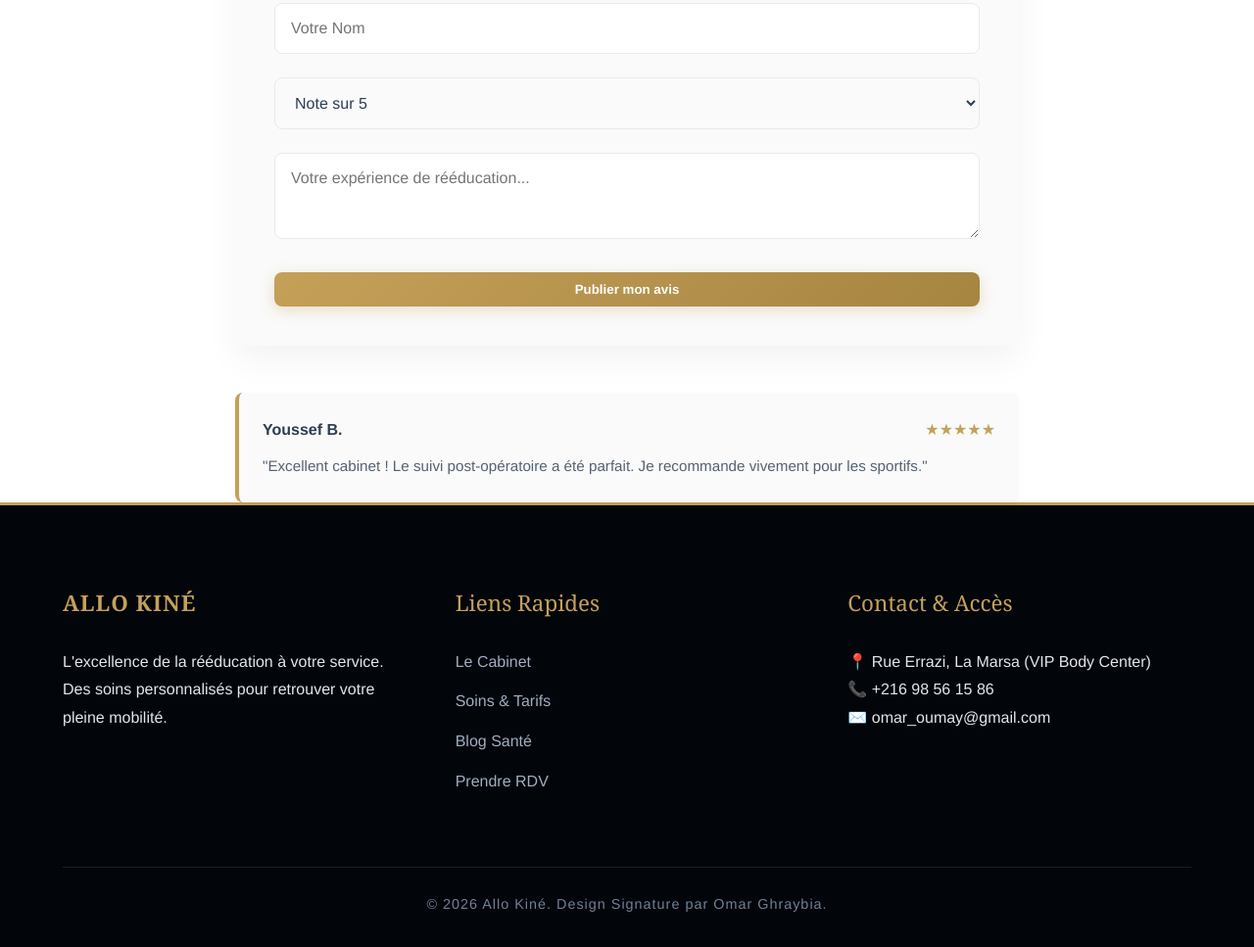
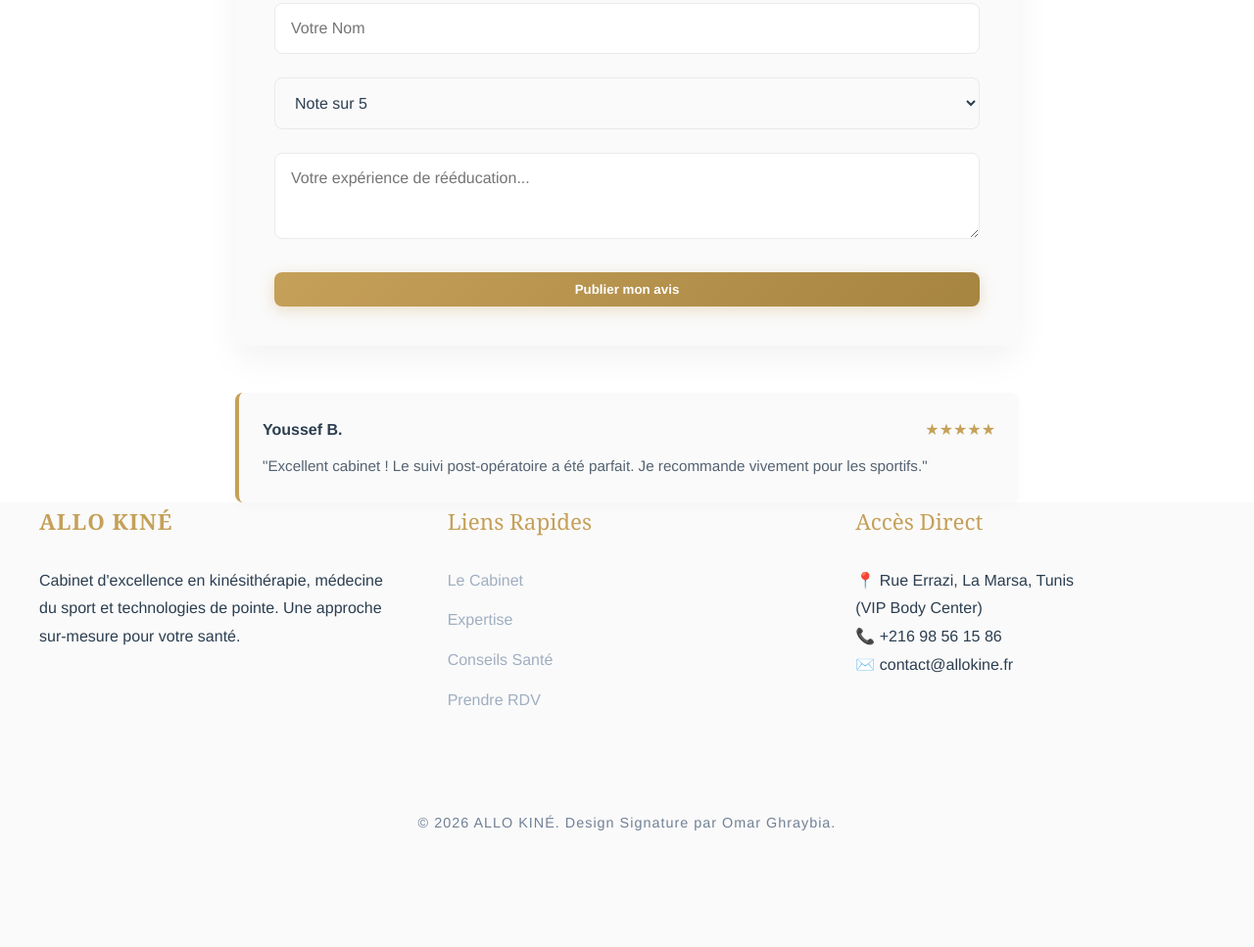
Before and after one commit to omarghraibia/ALLO-KINE-V2, a website: page public/index.html in a window 1280 px wide. Shown: the part 2041-3008 px from the top of the page at 98% size. After the commit the page ends 2895 px from the top, so only its background shows below. Drawn offline with Linux system fonts and the light colour scheme.

Commit message:
Update index.html

```diff
--- a/public/index.html
+++ b/public/index.html
@@ -86,30 +86,30 @@
         </section>
     </main>
 
-    <footer class="pro-footer">
+    <footer class="footer">
         <div class="footer-container">
             <div class="footer-col">
                 <h3 class="brand-name">ALLO KINÉ</h3>
-                <p>L'excellence de la rééducation à votre service. Des soins personnalisés pour retrouver votre pleine mobilité.</p>
+                <p>Cabinet d'excellence en kinésithérapie, médecine du sport et technologies de pointe. Une approche sur-mesure pour votre santé.</p>
             </div>
             <div class="footer-col">
                 <h3>Liens Rapides</h3>
                 <ul>
                     <li><a href="/cabinet.html">Le Cabinet</a></li>
-                    <li><a href="/competences.html">Soins & Tarifs</a></li>
-                    <li><a href="/blog.html">Blog Santé</a></li>
+                    <li><a href="/experiences.html">Expertise</a></li>
+                    <li><a href="/blog.html">Conseils Santé</a></li>
                     <li><a href="/contact.html">Prendre RDV</a></li>
                 </ul>
             </div>
             <div class="footer-col">
-                <h3>Contact & Accès</h3>
-                <p>📍 Rue Errazi, La Marsa (VIP Body Center)</p>
+                <h3>Accès Direct</h3>
+                <p>📍 Rue Errazi, La Marsa, Tunis<br>(VIP Body Center)</p>
                 <p>📞 +216 98 56 15 86</p>
-                <p>✉️ omar_oumay@gmail.com</p>
+                <p>✉️ contact@allokine.fr</p>
             </div>
         </div>
         <div class="footer-bottom">
-            <p>&copy; 2026 Allo Kiné. Design Signature par Omar Ghraybia.</p>
+            <p>&copy; 2026 ALLO KINÉ. Design Signature par Omar Ghraybia.</p>
         </div>
     </footer>
 
```
